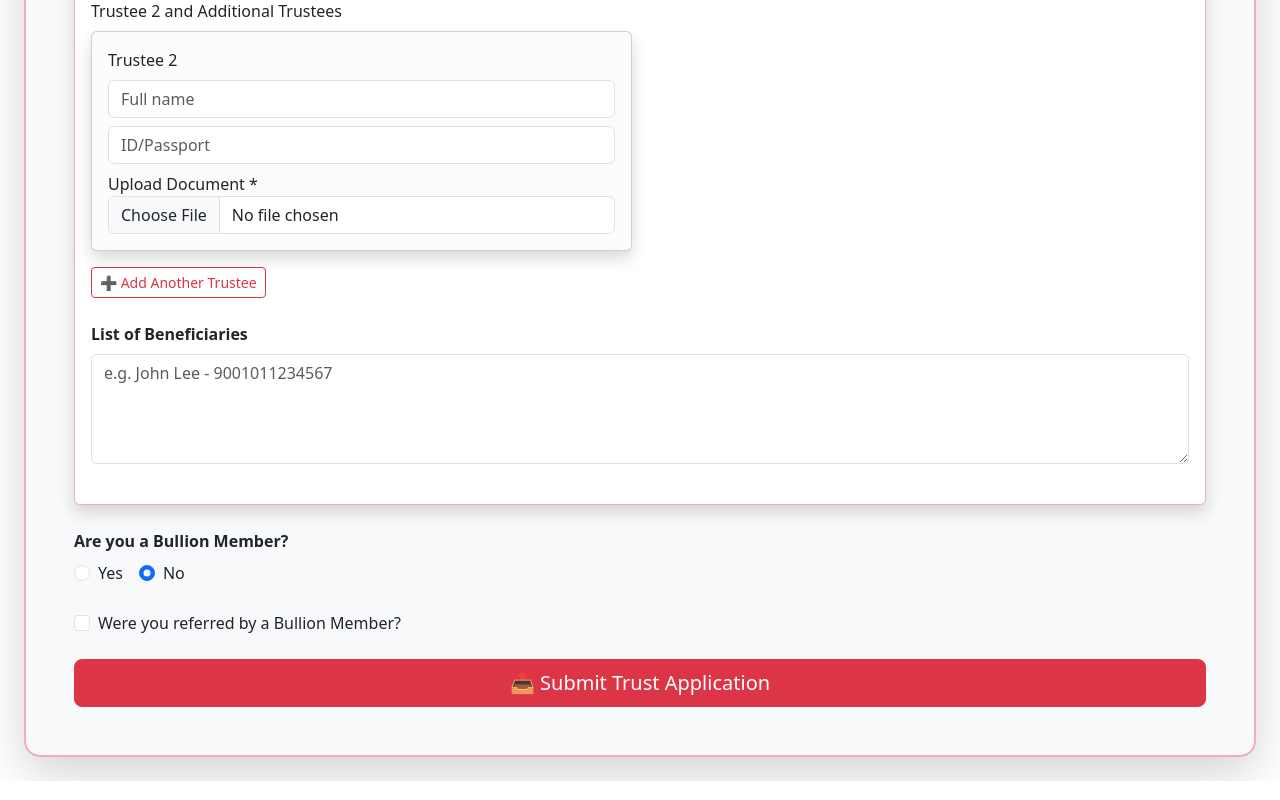
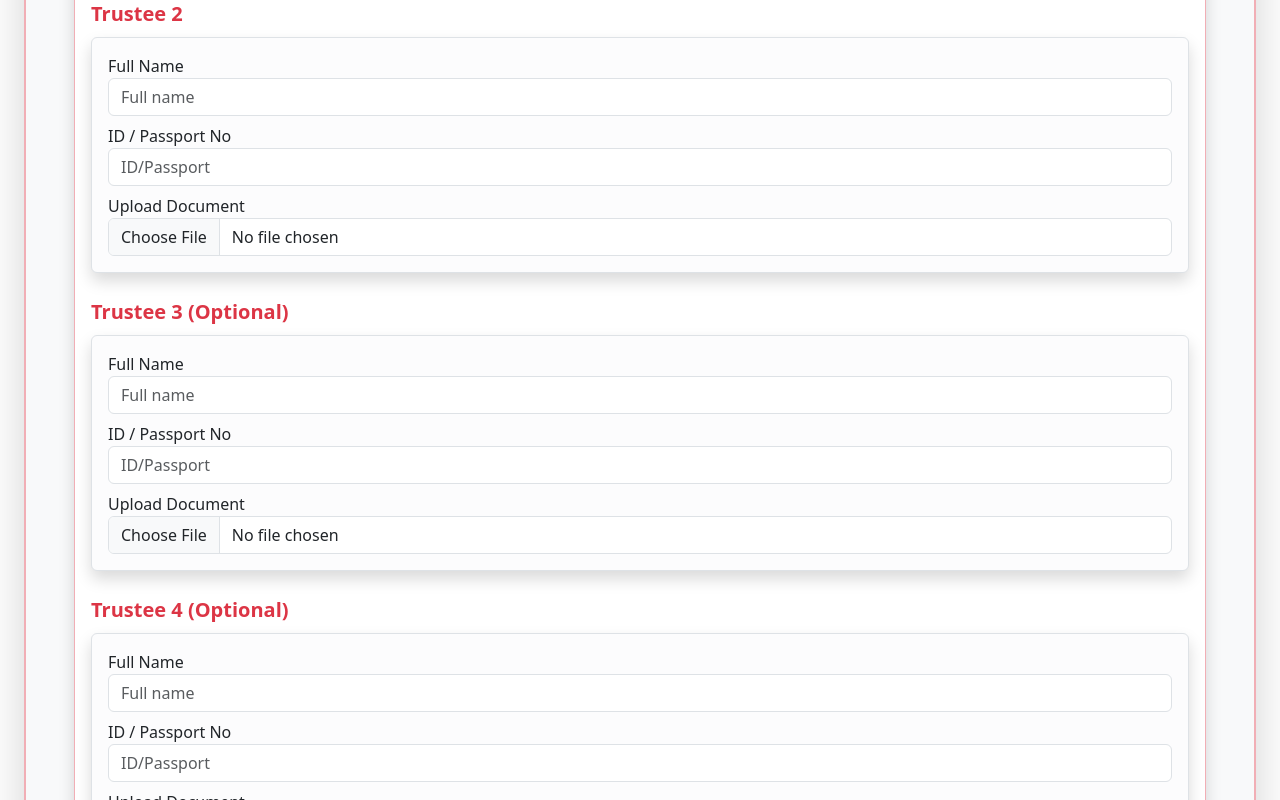
Before and after one commit to WhitelightningDev/hongkongtrust, an Angular app: page /homepage in a window 1280 px wide. Shown: the part 1280-2080 px from the top of the page. Built offline with nearby package versions, Linux system fonts and the light colour scheme.

Commit message:
`Refactor trustee form structure and fields`

```diff
--- a/src/app/pages/homepage/homepage.html
+++ b/src/app/pages/homepage/homepage.html
@@ -198,40 +198,45 @@
         </div>
       </div>
 
-      <!-- Trustee 2 and Additional -->
+     <!-- Trustee 2 -->
 <div class="mb-4">
-        <label class="form-label">Trustee 2 and Additional Trustees</label>
-        <div class="row g-3">
-
-          <div class="col-12 col-md-6" [formGroup]="secondTrustee">
-            <div class="card shadow bg-light-subtle p-3 h-100">
-              <label class="form-label">Trustee 2</label>
+  <label class="form-label fw-semibold text-danger fs-5">Trustee 2</label>
+  <div [formGroup]="secondTrustee" class="card border shadow bg-light-subtle p-3">
+    <label>Full Name</label>
     <input type="text" formControlName="name" class="form-control mb-2" placeholder="Full name" />
+    <label>ID / Passport No</label>
     <input type="text" formControlName="id" class="form-control mb-2" placeholder="ID/Passport" />
-              <label>Upload Document *</label>
+    <label>Upload Document</label>
     <input type="file" class="form-control" (change)="onFileUpload('trustee2', $event)" />
   </div>
 </div>
 
-          <ng-container *ngFor="let trustee of trustees.controls; let i = index">
-            <div *ngIf="i > 1" class="col-12 col-md-6" [formGroupName]="i">
-              <div class="card shadow bg-light-subtle p-3 h-100">
-                <label class="form-label">Trustee {{ i + 1 }} (Optional)</label>
-                <input type="text" formControlName="name" class="form-control mb-2" />
-                <input type="text" formControlName="id" class="form-control mb-2" />
+<!-- Trustee 3 -->
+<div class="mb-4" [formGroup]="thirdTrustee">
+  <label class="form-label fw-semibold text-danger fs-5">Trustee 3 (Optional)</label>
+  <div class="card border shadow bg-light-subtle p-3">
+    <label>Full Name</label>
+    <input type="text" formControlName="name" class="form-control mb-2" placeholder="Full name" />
+    <label>ID / Passport No</label>
+    <input type="text" formControlName="id" class="form-control mb-2" placeholder="ID/Passport" />
     <label>Upload Document</label>
-                <input type="file" class="form-control" (change)="onFileUpload('trustee' + i, $event)" />
+    <input type="file" class="form-control" (change)="onFileUpload('trustee3', $event)" />
   </div>
 </div>
-          </ng-container>
+
+<!-- Trustee 4 -->
+<div class="mb-4" [formGroup]="fourthTrustee">
+  <label class="form-label fw-semibold text-danger fs-5">Trustee 4 (Optional)</label>
+  <div class="card border shadow bg-light-subtle p-3">
+    <label>Full Name</label>
+    <input type="text" formControlName="name" class="form-control mb-2" placeholder="Full name" />
+    <label>ID / Passport No</label>
+    <input type="text" formControlName="id" class="form-control mb-2" placeholder="ID/Passport" />
+    <label>Upload Document</label>
+    <input type="file" class="form-control" (change)="onFileUpload('trustee4', $event)" />
+  </div>
 </div>
 
-        <div class="mt-3">
-          <button type="button" (click)="addTrustee()" class="btn btn-outline-danger btn-sm">
-            ➕ Add Another Trustee
-          </button>
-        </div>
-      </div>
 
       <!-- Beneficiaries -->
       <div class="mb-4">
--- a/src/app/pages/homepage/homepage.ts
+++ b/src/app/pages/homepage/homepage.ts
@@ -1,5 +1,5 @@
 import { Component, OnInit, AfterViewInit } from '@angular/core';
-import { ReactiveFormsModule, FormBuilder, FormGroup, FormArray, Validators } from '@angular/forms';
+import { ReactiveFormsModule, FormBuilder, FormGroup, Validators } from '@angular/forms';
 import { CommonModule } from '@angular/common';
 import { HttpClient, HttpClientModule } from '@angular/common/http';
 
@@ -25,8 +25,8 @@ export class Homepage implements OnInit, AfterViewInit {
       email: ['', [Validators.required, Validators.email]],
       fullName: ['', Validators.required],
       idNumber: ['', Validators.required],
-      isSettlor: [false],   // default unchecked
-      isTrustee: [false],   // default unchecked
+      isSettlor: [false],
+      isTrustee: [false],
       trustEmail: ['', [Validators.email]],
       phoneNumber: ['', Validators.required],
       trustName: ['', Validators.required],
@@ -43,13 +43,13 @@ export class Homepage implements OnInit, AfterViewInit {
         id: ['', Validators.required]
       }),
 
-      trustees: this.fb.array([
-        this.createTrustee(false),
-        this.createTrustee(false)
-      ])
+      trustee1: this.createTrustee(false),
+      trustee2: this.createTrustee(false),
+      trustee3: this.createTrustee(false),
+      trustee4: this.createTrustee(false)
     });
 
-    // Validators for bullion member number
+    // Validators for Bullion Member
     this.trustForm.get('isBullionMember')!.valueChanges.subscribe((isMember: boolean) => {
       const memberNumber = this.trustForm.get('memberNumber')!;
       if (isMember) {
@@ -64,7 +64,7 @@ export class Homepage implements OnInit, AfterViewInit {
       memberNumber.updateValueAndValidity();
     });
 
-    // Validators for referrer number
+    // Validators for Referrer
     this.trustForm.get('wasReferredByMember')!.valueChanges.subscribe((wasReferred: boolean) => {
       const referrerControl = this.trustForm.get('referrerNumber')!;
       if (wasReferred) {
@@ -81,7 +81,6 @@ export class Homepage implements OnInit, AfterViewInit {
   }
 
   ngOnInit(): void {
-    // Sync trustEmail if "use my email" is checked
     this.trustForm.get('email')?.valueChanges.subscribe(email => {
       if (this.useUserEmailForTrustEmail) {
         this.trustForm.get('trustEmail')?.setValue(email);
@@ -90,68 +89,56 @@ export class Homepage implements OnInit, AfterViewInit {
   }
 
   ngAfterViewInit(): void {
-    // Autofill settlor and trustee names and IDs after view init (handle autofill/browser quirks)
     setTimeout(() => {
       const fullName = this.trustForm.get('fullName')?.value;
       const idNumber = this.trustForm.get('idNumber')?.value;
 
       if (fullName?.trim()) {
-        if (!this.trustForm.get('isSettlor')?.value) {
-          const settlorNameControl = this.trustForm.get('settlor.name');
-          if (settlorNameControl && !settlorNameControl.value?.trim()) {
-            settlorNameControl.setValue(fullName, { emitEvent: false });
+        if (!this.trustForm.get('isSettlor')?.value && !this.settlor.get('name')?.value?.trim()) {
+          this.settlor.get('name')?.setValue(fullName, { emitEvent: false });
         }
+        if (!this.trustForm.get('isTrustee')?.value && !this.firstTrustee.get('name')?.value?.trim()) {
+          this.firstTrustee.get('name')?.setValue(fullName, { emitEvent: false });
         }
-
-        if (!this.trustForm.get('isTrustee')?.value) {
-          const trusteeNameControl = this.trustees.at(0)?.get('name');
-          if (trusteeNameControl && !trusteeNameControl.value?.trim()) {
-            trusteeNameControl.setValue(fullName, { emitEvent: false });
-          }
-        }
-
         this.trustForm.get('altSettlorName')?.setValue(fullName, { emitEvent: false });
       }
 
       if (idNumber?.trim()) {
-        if (!this.trustForm.get('isSettlor')?.value) {
-          const settlorIdControl = this.trustForm.get('settlor.id');
-          if (settlorIdControl && !settlorIdControl.value?.trim()) {
-            settlorIdControl.setValue(idNumber, { emitEvent: false });
+        if (!this.trustForm.get('isSettlor')?.value && !this.settlor.get('id')?.value?.trim()) {
+          this.settlor.get('id')?.setValue(idNumber, { emitEvent: false });
+        }
+        if (!this.trustForm.get('isTrustee')?.value && !this.firstTrustee.get('id')?.value?.trim()) {
+          this.firstTrustee.get('id')?.setValue(idNumber, { emitEvent: false });
         }
       }
-
-        if (!this.trustForm.get('isTrustee')?.value) {
-          const trusteeIdControl = this.trustees.at(0)?.get('id');
-          if (trusteeIdControl && !trusteeIdControl.value?.trim()) {
-            trusteeIdControl.setValue(idNumber, { emitEvent: false });
-          }
-        }
-      }
-    }, 100); // delay for autofill fix
+    }, 100);
   }
 
-  get trustees(): FormArray {
-    return this.trustForm.get('trustees') as FormArray;
+  get settlor(): FormGroup {
+    return this.trustForm.get('settlor') as FormGroup;
   }
 
   get firstTrustee(): FormGroup {
-    return this.trustees.at(0) as FormGroup;
+    return this.trustForm.get('trustee1') as FormGroup;
   }
 
   get secondTrustee(): FormGroup {
-    return this.trustees.at(1) as FormGroup;
+    return this.trustForm.get('trustee2') as FormGroup;
+  }
+
+  get thirdTrustee(): FormGroup {
+    return this.trustForm.get('trustee3') as FormGroup;
+  }
+
+  get fourthTrustee(): FormGroup {
+    return this.trustForm.get('trustee4') as FormGroup;
   }
 
   createTrustee(isReadonly = false): FormGroup {
     return this.fb.group({
-      name: [{ value: '', disabled: isReadonly }, Validators.required],
-      id: [{ value: '', disabled: isReadonly }, Validators.required]
+      name: [{ value: '', disabled: isReadonly }],
+      id: [{ value: '', disabled: isReadonly }]
     });
-  }
-
-  addTrustee(): void {
-    this.trustees.push(this.createTrustee(false));
   }
 
   onFileUpload(role: string, event: Event): void {
@@ -166,13 +153,13 @@ export class Homepage implements OnInit, AfterViewInit {
   toggleUseUserEmailForTrustEmail(event: Event): void {
     this.useUserEmailForTrustEmail = (event.target as HTMLInputElement).checked;
 
+    const trustEmailControl = this.trustForm.get('trustEmail');
     if (this.useUserEmailForTrustEmail) {
-      const userEmail = this.trustForm.get('email')?.value || '';
-      this.trustForm.get('trustEmail')?.setValue(userEmail);
-      this.trustForm.get('trustEmail')?.disable();
+      trustEmailControl?.setValue(this.trustForm.get('email')?.value || '');
+      trustEmailControl?.disable();
     } else {
-      this.trustForm.get('trustEmail')?.enable();
-      this.trustForm.get('trustEmail')?.setValue('');
+      trustEmailControl?.enable();
+      trustEmailControl?.setValue('');
     }
   }
 
@@ -180,24 +167,22 @@ export class Homepage implements OnInit, AfterViewInit {
     const checked = (event.target as HTMLInputElement).checked;
     this.trustForm.patchValue({ isSettlor: checked });
 
-    const settlorNameControl = this.trustForm.get('settlor.name');
-    const settlorIdControl = this.trustForm.get('settlor.id');
-
-    if (checked) {
     const fullName = this.trustForm.get('fullName')?.value || '';
     const idNumber = this.trustForm.get('idNumber')?.value || '';
 
-      settlorNameControl?.setValue(fullName);
-      settlorIdControl?.setValue(idNumber);
+    const nameControl = this.settlor.get('name');
+    const idControl = this.settlor.get('id');
 
-      settlorNameControl?.disable();
-      settlorIdControl?.disable();
+    if (checked) {
+      nameControl?.setValue(fullName);
+      idControl?.setValue(idNumber);
+      nameControl?.disable();
+      idControl?.disable();
     } else {
-      settlorNameControl?.enable();
-      settlorIdControl?.enable();
-
-      settlorNameControl?.setValue('');
-      settlorIdControl?.setValue('');
+      nameControl?.enable();
+      idControl?.enable();
+      nameControl?.reset();
+      idControl?.reset();
     }
   }
 
@@ -205,39 +190,35 @@ export class Homepage implements OnInit, AfterViewInit {
     const checked = (event.target as HTMLInputElement).checked;
     this.trustForm.patchValue({ isTrustee: checked });
 
-    const trusteeNameControl = this.firstTrustee.get('name');
-    const trusteeIdControl = this.firstTrustee.get('id');
-
-    if (checked) {
     const fullName = this.trustForm.get('fullName')?.value || '';
     const idNumber = this.trustForm.get('idNumber')?.value || '';
 
-      trusteeNameControl?.setValue(fullName);
-      trusteeIdControl?.setValue(idNumber);
+    const nameControl = this.firstTrustee.get('name');
+    const idControl = this.firstTrustee.get('id');
 
-      trusteeNameControl?.disable();
-      trusteeIdControl?.disable();
+    if (checked) {
+      nameControl?.setValue(fullName);
+      idControl?.setValue(idNumber);
+      nameControl?.disable();
+      idControl?.disable();
     } else {
-      trusteeNameControl?.enable();
-      trusteeIdControl?.enable();
-
-      trusteeNameControl?.setValue('');
-      trusteeIdControl?.setValue('');
+      nameControl?.enable();
+      idControl?.enable();
+      nameControl?.reset();
+      idControl?.reset();
     }
   }
 
  onSubmit(): void {
   if (this.trustForm.invalid) {
-    this.trustForm.markAllAsTouched(); // show errors
-    return; // prevent submission
+    this.trustForm.markAllAsTouched();
+    return;
   }
 
   this.loading = true;
-
   const raw = this.trustForm.getRawValue();
   const formData = new FormData();
 
-    // Flattened fields
   formData.append('full_name', raw.fullName);
   formData.append('id_number', raw.idNumber);
   formData.append('email', raw.email);
@@ -251,19 +232,30 @@ export class Homepage implements OnInit, AfterViewInit {
   formData.append('was_referred_by_member', raw.wasReferredByMember ? 'true' : 'false');
   formData.append('referrer_number', raw.referrerNumber || '');
 
-    // Settlor fields
+  // Settlor
   formData.append('settlor_name', raw.settlor.name);
   formData.append('settlor_id', raw.settlor.id);
 
-    // Trustees as JSON array
-    formData.append('trustees', JSON.stringify(raw.trustees));
+  // Trustees — prepare JSON array
+  const trusteesArray = [];
 
-    // File uploads (mapped by role)
+  if (raw.trustee1.name || raw.trustee1.id) {
+    trusteesArray.push({ name: raw.trustee1.name, id: raw.trustee1.id });
+  }
+  if (raw.trustee2.name || raw.trustee2.id) {
+    trusteesArray.push({ name: raw.trustee2.name, id: raw.trustee2.id });
+  }
+  if (raw.trustee3.name || raw.trustee3.id) {
+    trusteesArray.push({ name: raw.trustee3.name, id: raw.trustee3.id });
+  }
+  if (raw.trustee4.name || raw.trustee4.id) {
+    trusteesArray.push({ name: raw.trustee4.name, id: raw.trustee4.id });
+  }
+
+  formData.append('trustees', JSON.stringify(trusteesArray));
+
+  // Files
   Object.entries(this.fileMap).forEach(([role, file]) => {
-      formData.append('documents', file, file.name);
-    });
-
-    this.uploadedFiles.forEach(file => {
     formData.append('documents', file, file.name);
   });
 
@@ -271,13 +263,8 @@ export class Homepage implements OnInit, AfterViewInit {
     next: () => {
       this.loading = false;
       this.showSuccessPopup = true;
-
-        setTimeout(() => {
-          this.showSuccessPopup = false;
-        }, 4000);
-
+      setTimeout(() => this.showSuccessPopup = false, 4000);
       this.trustForm.reset();
-        // reset files as well
       this.fileMap = {};
       this.uploadedFiles = [];
     },
@@ -288,4 +275,5 @@ export class Homepage implements OnInit, AfterViewInit {
     }
   });
 }
+
 }
```
Lines whose indentation alone changed are shown as unchanged.
